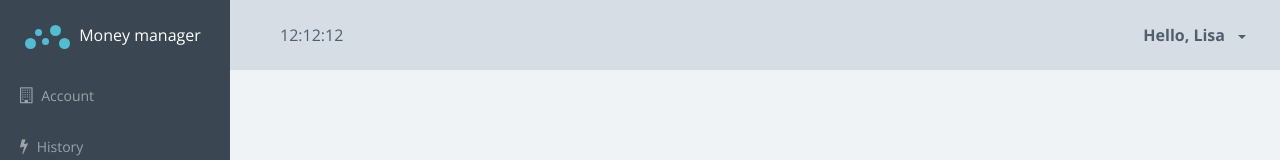
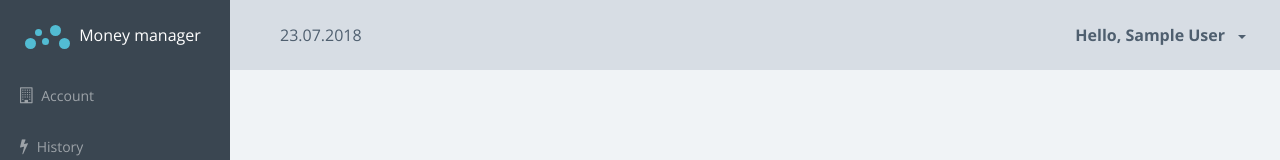
Before and after one commit to de4ev/money-manager, an Angular app: page /system in a window 1280 px wide. Shown: the top 160 px of the page. Built offline with nearby package versions, Linux system fonts and the light colour scheme; sample sign-in values are in the browser's storage.

Commit message:
header component

```diff
--- a/db.json
+++ b/db.json
@@ -3,7 +3,7 @@
     {
       "email": "test@mail.ru",
       "password": "111111",
-      "name": "1222",
+      "name": "admin",
       "id": 2
     },
     {
--- a/src/app/auth/login/login.component.ts
+++ b/src/app/auth/login/login.component.ts
@@ -54,6 +54,7 @@
           if (user.password === formData.password) {
             this.message.text = '';
             this.authService.login();
+            this.router.navigate(['/system', 'bill']);
             window.localStorage.setItem('user', JSON.stringify(user));
           } else {
             this.showMessage({
--- /dev/null
+++ b/src/app/system/shared/components/header/header.component.html
@@ -0,0 +1,23 @@
+<header class="header">
+  <div class="header-block header-block-search">
+    {{ date | date: 'dd.MM.yyyy' }}
+  </div>
+  <div class="header-block header-block-nav">
+    <ul class="nav-profile">
+      <li class="profile dropdown" mmDropdown>
+        <a class="nav-link dropdown-toggle" role="button">
+          <span class="name">
+            Hello, {{ user.name }}
+          </span>
+        </a>
+        <div class="dropdown-menu profile-dropdown-menu">
+          <a class="dropdown-item" [routerLink]="['/system', 'records']">
+            <i class="fa fa-gear icon"></i>New record</a>
+          <div class="dropdown-divider"></div>
+          <a class="dropdown-item" (click)="onLogout()">
+            <i class="fa fa-power-off icon"></i>Log out</a>
+        </div>
+      </li>
+    </ul>
+  </div>
+</header>
--- /dev/null
+++ b/src/app/system/shared/components/header/header.component.ts
@@ -0,0 +1,27 @@
+import { Component, OnInit } from '@angular/core';
+import { User } from '../../../../shared/models/user.model';
+import { AuthService } from '../../../../shared/services/auth.service';
+import { Router } from '../../../../../../node_modules/@angular/router';
+
+@Component({
+  selector: 'mm-header',
+  templateUrl: './header.component.html',
+  styleUrls: ['./header.component.sass']
+})
+export class HeaderComponent implements OnInit {
+
+  date: Date = new Date();
+  user: User;
+  constructor(
+    private authService: AuthService,
+    private router: Router
+  ) {}
+
+  ngOnInit() {
+    this.user = JSON.parse(window.localStorage.getItem('user'));
+  }
+  onLogout() {
+    this.authService.logout();
+    this.router.navigate(['/login']);
+  }
+}
--- /dev/null
+++ b/src/app/system/shared/directives/dropdown.directive.ts
@@ -0,0 +1,13 @@
+import { Directive, HostBinding, HostListener } from '../../../../../node_modules/@angular/core';
+
+@Directive({
+    selector: '[mmDropdown]'
+})
+
+export class DropdownDirective {
+    @HostBinding('class.open') isOpen = false;
+
+    @HostListener('click') onclick() {
+        this.isOpen = !this.isOpen;
+    }
+}
--- a/src/app/system/system.component.html
+++ b/src/app/system/system.component.html
@@ -1,30 +1,6 @@
 <div class="main-wrapper">
   <div class="app">
-    <!--HEADER-->
-    <header class="header">
-      <div class="header-block header-block-search">
-        12:12:12
-      </div>
-      <div class="header-block header-block-nav">
-        <ul class="nav-profile">
-          <li class="profile dropdown">
-            <a class="nav-link dropdown-toggle" href="#" role="button">
-              <span class="name">
-                Hello, Lisa
-              </span>
-            </a>
-            <div class="dropdown-menu profile-dropdown-menu">
-              <a class="dropdown-item" href="#">
-                <i class="fa fa-gear icon"></i>New record</a>
-              <div class="dropdown-divider"></div>
-              <a class="dropdown-item" href="#">
-                <i class="fa fa-power-off icon"></i>Log out</a>
-            </div>
-          </li>
-        </ul>
-      </div>
-    </header>
-    <!--HEADER-->
+    <mm-header></mm-header>
     <mm-sidebar></mm-sidebar>
     <!--CONTENT-->
     <article class="content dashboard-page">
--- a/src/app/system/system.module.ts
+++ b/src/app/system/system.module.ts
@@ -9,6 +9,8 @@
 import { PlanningPageComponent } from './planning-page/planning-page.component';
 import { SystemComponent } from './system.component';
 import { SidebarComponent } from './shared/components/sidebar/sidebar.component';
+import { HeaderComponent } from './shared/components/header/header.component';
+import { DropdownDirective } from './shared/directives/dropdown.directive';
 
 @NgModule({
     imports: [
@@ -22,7 +24,9 @@
         RecordsPageComponent,
         PlanningPageComponent,
         SystemComponent,
-        SidebarComponent
+        SidebarComponent,
+        HeaderComponent,
+        DropdownDirective
     ]
 })
 export class SystemModule {}
```
Also changed, not shown: src/app/system/shared/components/header/header.component.sass (added).
